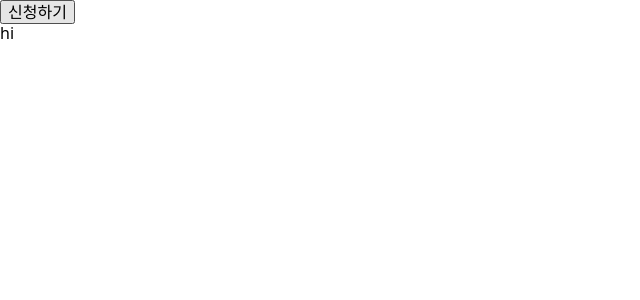
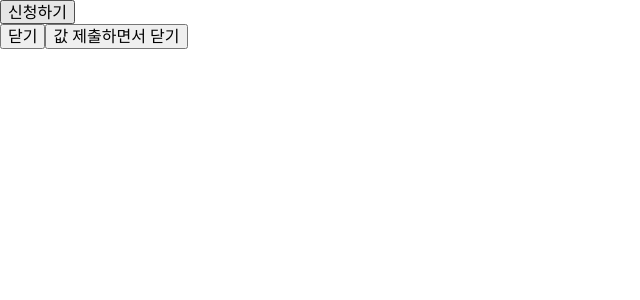
Before and after one commit to ooooorobo/modal, a React (Vite) app: page / in a window 1280 px wide. Both pictures are taken after a click on the button "신청하기". Shown: the top 300 px of the page, without its empty margins (0-640 px from the left). Built offline with nearby package versions, Linux system fonts and the light colour scheme.

Commit message:
feat: impl FormContext

```diff
--- a/src/ModalFormPage.tsx
+++ b/src/ModalFormPage.tsx
@@ -1,14 +1,16 @@
-import {useState} from "react";
-import {Modal} from "./Modal";
+import {useFormModal} from "./context/FormContext";
 
 const ModalFormPage = () => {
-  const [open, setOpen] = useState(false)
+  const {openFormModal} = useFormModal()
+
+  const handleOpenForm = () => {
+    openFormModal().then(v => console.log(v))
+  }
 
   return <div>
-    <button onClick={() => setOpen(true)}>
+    <button onClick={handleOpenForm}>
       신청하기
     </button>
-    {open && <Modal>hi</Modal>}
   </div>;
 };
 
--- /dev/null
+++ b/src/context/FormContext.tsx
@@ -0,0 +1,46 @@
+import {createContext, type PropsWithChildren, useCallback, useContext, useMemo, useRef, useState} from "react";
+import {Modal} from "../components/Modal";
+
+type FormContextValue = {
+  openFormModal: () => Promise<FormData | null>
+}
+
+
+type FormData = {}
+
+const FormContext = createContext<FormContextValue | null>(null)
+
+export const FormContextProvider = ({children}: PropsWithChildren) => {
+  const [open, setOpen] = useState(false)
+  const resolveModalResponse = useRef<(value: FormData | null) => void | null>(null)
+
+  const handleClose = useCallback((value: FormData | null) => {
+    resolveModalResponse.current?.(value);
+    setOpen(false);
+  }, [])
+
+  const value = useMemo(() => ({
+    openFormModal: (): Promise<FormData | null> => {
+      setOpen(true);
+      return new Promise(resolve =>
+        resolveModalResponse.current = resolve
+      )
+    }
+  } satisfies FormContextValue), [])
+
+  return <FormContext.Provider value={value}>
+    {children}
+    {open && <Modal>
+      <button onClick={() => handleClose(null)}>닫기</button>
+      <button onClick={() => handleClose({})}>값 제출하면서 닫기</button>
+    </Modal>}
+  </FormContext.Provider>
+}
+
+export const useFormModal = (): FormContextValue => {
+  const value = useContext(FormContext)
+  if (!value) {
+    throw new Error('useFormModal must be used within a FormContextProvider')
+  }
+  return value
+}
--- a/src/main.tsx
+++ b/src/main.tsx
@@ -1,10 +1,13 @@
 import "modern-normalize";
-import { StrictMode } from "react";
-import { createRoot } from "react-dom/client";
+import {StrictMode} from "react";
+import {createRoot} from "react-dom/client";
 import ModalFormPage from "./ModalFormPage";
+import {FormContextProvider} from "./context/FormContext";
 
 createRoot(document.getElementById("root")!).render(
   <StrictMode>
-    <ModalFormPage />
+    <FormContextProvider>
+      <ModalFormPage/>
+    </FormContextProvider>
   </StrictMode>
 );
```
Also changed, not shown: src/components/Modal.module.css (renamed from src/Modal.module.css), src/components/Modal.tsx (renamed from src/Modal.tsx).
